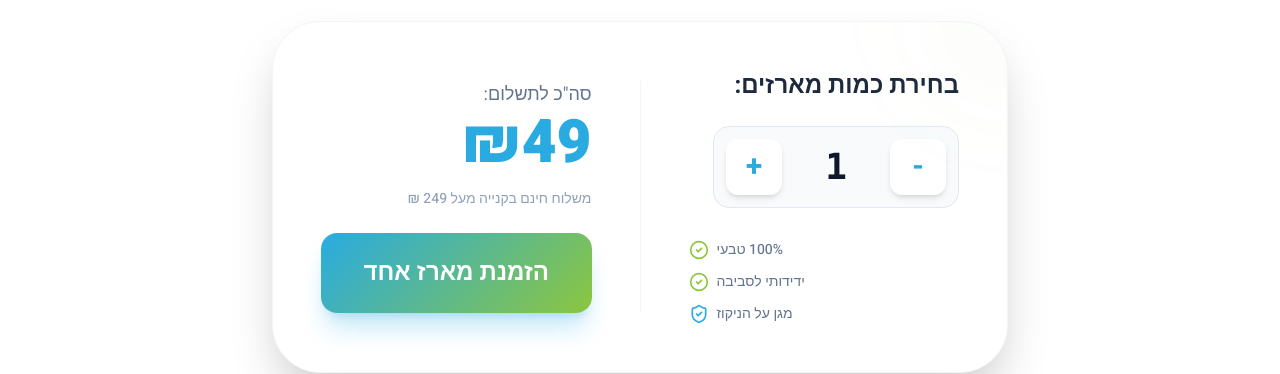
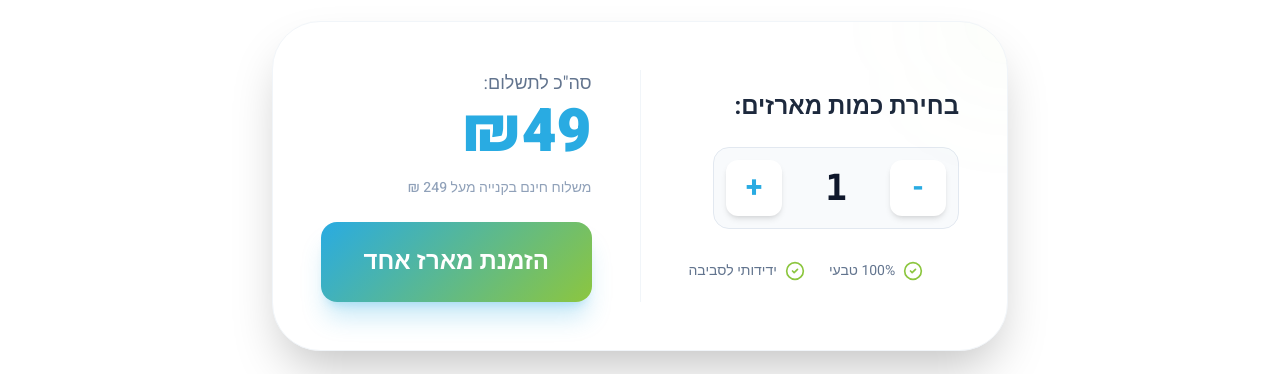
Before and after one commit to matikurland-oss/cleanfry-website, a React (Vite) app: page / in a window 1280 px wide. Shown: the part 774-1148 px from the top of the page. Built offline with nearby package versions, Linux system fonts and the light colour scheme.

Commit message:
Update App.tsx

```diff
--- a/src/App.tsx
+++ b/src/App.tsx
@@ -18,8 +18,7 @@ import {
   Facebook,
   MessageCircle,
   CheckCircle2,
-  Truck,
-  ShieldCheck // הוסף את זה כאן אם הוא חסר
+  Truck
 } from 'lucide-react';
 import { motion, AnimatePresence } from 'motion/react';
 
@@ -130,6 +129,7 @@ export default function App() {
     purchaseBoxRef.current?.scrollIntoView({ behavior: 'smooth', block: 'center' });
   };
 
+  // לוגיקה לעברית תקנית בכפתור
   const getButtonText = () => {
     if (quantity === 1) return "הזמנת מארז אחד";
     return `הזמנת ${quantity} מארזים`;
@@ -137,15 +137,16 @@ export default function App() {
 
   return (
     <div className="min-h-screen bg-white" dir="rtl">
-      {/* Top Announcement Bar */}
+      {/* 1. Top Announcement Bar */}
       <div className="bg-brand-yellow py-2 px-4 text-center sticky top-0 z-50">
         <p className="text-sm font-bold text-slate-900">משלוח חינם בקנייה מעל 249 ש״ח!</p>
       </div>
 
+      {/* 2. Header / Navigation */}
       <Navbar onPurchaseClick={scrollToPurchase} />
 
       <main>
-        {/* Hero Section */}
+        {/* 3. Hero Section */}
         <section className="relative overflow-hidden pt-4 pb-24 lg:pt-8 lg:pb-40 text-right">
           <div className="max-w-7xl mx-auto px-4 sm:px-6 lg:px-8">
             <div className="lg:grid lg:grid-cols-2 lg:gap-12 items-start mb-20">
@@ -171,34 +172,19 @@ export default function App() {
               <div className="bg-white p-8 md:p-12 rounded-[3rem] shadow-2xl border border-slate-100 flex flex-col md:flex-row items-center justify-between gap-12 relative overflow-hidden text-right">
                 <div className="absolute top-0 right-0 w-32 h-32 bg-brand-green/5 rounded-full blur-3xl -mr-16 -mt-16"></div>
 
-                {/* צד ימין: בחירת כמות והבולטים (Features) */}
-                <div className="flex-1 w-full order-1 text-right">
+                <div className="flex-1 w-full order-1">
                   <h3 className="text-2xl font-bold text-slate-800 mb-6">בחירת כמות מארזים:</h3>
                   <div className="flex items-center gap-6 bg-slate-50 p-3 rounded-2xl border border-slate-200 w-fit ml-auto md:ml-0">
                     <button onClick={() => setQuantity(Math.max(1, quantity - 1))} className="w-14 h-14 flex items-center justify-center bg-white rounded-xl shadow-md text-3xl font-bold text-brand-blue hover:bg-blue-50 transition-all active:scale-90">-</button>
                     <span className="text-4xl font-black text-slate-900 min-w-[60px] text-center font-mono">{quantity}</span>
                     <button onClick={() => setQuantity(quantity + 1)} className="w-14 h-14 flex items-center justify-center bg-white rounded-xl shadow-md text-3xl font-bold text-brand-blue hover:bg-blue-50 transition-all active:scale-90">+</button>
                   </div>
-
-                  {/* הבולטים מתחת לבורר, מיושרים לימין כפי שביקשת */}
-                  <div className="mt-8 space-y-3 w-full text-right ml-auto md:ml-0 md:max-w-xs">
-                    <div className="flex items-center justify-end gap-2 text-slate-500 text-sm font-medium">
-                      <span>100% טבעי</span>
-                      <CheckCircle2 className="w-5 h-5 text-brand-green flex-shrink-0" />
-                    </div>
-                    <div className="flex items-center justify-end gap-2 text-slate-500 text-sm font-medium">
-                      <span>ידידותי לסביבה</span>
-                      <CheckCircle2 className="w-5 h-5 text-brand-green flex-shrink-0" />
-                    </div>
-                    {/* הבולט החדש: מגן על הניקוז */}
-                    <div className="flex items-center justify-end gap-2 text-slate-500 text-sm font-medium">
-                      <span>מגן על הניקוז</span>
-                      <ShieldCheck className="w-5 h-5 text-brand-blue flex-shrink-0" />
-                    </div>
+                  <div className="mt-8 flex justify-end gap-6 text-slate-500 text-sm">
+                    <div className="flex items-center gap-2"><CheckCircle2 className="w-5 h-5 text-brand-green" /><span>100% טבעי</span></div>
+                    <div className="flex items-center gap-2"><CheckCircle2 className="w-5 h-5 text-brand-green" /><span>ידידותי לסביבה</span></div>
                   </div>
                 </div>
 
-                {/* צד שמאל: מחיר, משלוח וכפתור */}
                 <div className="flex-1 w-full flex flex-col items-center md:items-start text-center md:text-right border-t md:border-t-0 md:border-r border-slate-100 pt-8 md:pt-0 md:pr-12 order-2">
                   <p className="text-slate-500 text-lg mb-1">סה"כ לתשלום:</p>
                   <p className="text-6xl font-black text-brand-blue mb-4">₪{totalPrice}</p>
@@ -216,14 +202,14 @@ export default function App() {
           </div>
         </section>
 
-        {/* How It Works Section */}
+        {/* 4. How It Works Section */}
         <section id="how-it-works" className="py-24 bg-slate-50 text-right">
           <div className="max-w-7xl mx-auto px-4 sm:px-6 lg:px-8">
             <div className="text-center mb-20">
               <h2 className="text-4xl font-black text-slate-900 mb-4">שלבי השימוש</h2>
               <p className="text-slate-600 text-lg">פשוט, מהיר ונקי - כך תהפכו את השמן המשומש לגוש מוצק</p>
             </div>
-            <div className="grid md:grid-cols-2 lg:grid-cols-4 gap-8">
+            <div className="grid md:grid-cols-2 lg:grid-cols-4 gap-8 text-right">
               {[
                 { icon: <Flame className="w-10 h-10 text-brand-blue" />, title: "כיבוי האש", desc: "כיבוי מקור החום או הכיריים." },
                 { icon: <Droplets className="w-10 h-10 text-brand-blue" />, title: "הוספה", desc: "הוספת אבקת CleanFry כשהשמן עודו חם." },
@@ -252,7 +238,7 @@ export default function App() {
           </div>
         </section>
 
-        {/* FAQ Section */}
+        {/* 6. FAQ Section */}
         <section className="py-24">
           <div className="max-w-3xl mx-auto px-4 sm:px-6 lg:px-8 text-right">
             <div className="text-center mb-16">
@@ -286,10 +272,9 @@ export default function App() {
         </section>
       </main>
 
-      {/* Footer */}
       <footer id="contact" className="bg-slate-900 text-white pt-20 pb-10 text-right">
         <div className="max-w-7xl mx-auto px-4 sm:px-6 lg:px-8">
-          <div className="grid grid-cols-1 md:grid-cols-2 lg:grid-cols-4 gap-12 mb-16 text-right">
+          <div className="grid grid-cols-1 md:grid-cols-2 lg:grid-cols-4 gap-12 mb-16">
             <div className="space-y-6">
               <div className="flex items-center">
                 <img src="https://lh3.googleusercontent.com/d/1ll71-cdPvbF8SQ8Gc1coS5qVO8jgaHXh" alt="CleanFry Logo" className="h-12 w-auto object-contain" referrerPolicy="no-referrer" />
@@ -327,7 +312,7 @@ export default function App() {
             </div>
           </div>
           <div className="border-t border-slate-800 pt-10 text-center text-slate-500 text-sm">
-            <div className="mb-4"><a href="/accessibility-statement.pdf" target="_blank" rel="noopener noreferrer" className="hover:text-white underline underline-offset-4">הצהרת נגישות</a></div>
+            <div className="mb-4"><a href="/accessibility-statement.pdf" target="_blank" rel="noopener noreferrer" className="hover:text-white underline">הצהרת נגישות</a></div>
             <p>© {new Date().getFullYear()} CleanFry. כל הזכויות שמורות.</p>
           </div>
         </div>
```
